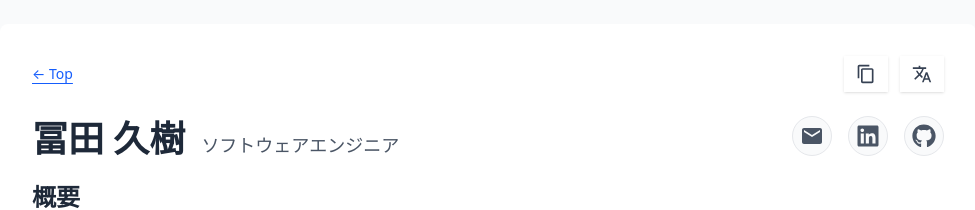
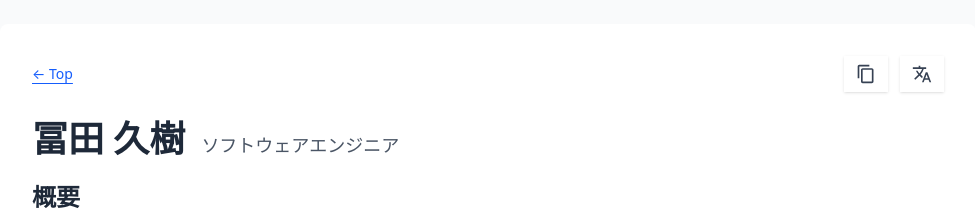
Before and after one commit to tomitahisaki/tomitahisaki.github.io, a React (Vite) app: page /resume in a window 1280 px wide. Shown: the top 210 px of the page, without its empty margins (152-1127 px from the left). Built offline with nearby package versions, Linux system fonts and the light colour scheme.

Commit message:
fix: header修正

```diff
--- a/src/components/Header.tsx
+++ b/src/components/Header.tsx
@@ -1,6 +1,5 @@
 import React from 'react';
 import { ResumeData } from '../types/resume';
-import { LinkedInIcon, GitHubIcon, EmailIcon } from './Icons';
 
 interface HeaderProps {
   data: ResumeData['header'];
@@ -15,19 +14,6 @@ export const Header: React.FC<HeaderProps> = ({ data }) => {
           <p className="text-lg font-normal m-0 text-gray-600 leading-snug">{data.title}</p>
         </div>
       </div>
-      <div className="flex items-center max-md:w-full max-md:justify-center">
-        <div className="flex gap-4 items-center">
-          <a href={`mailto:${data.email}`} className="inline-flex items-center justify-center w-10 h-10 rounded-full bg-gray-50 border border-gray-200 transition-all duration-300 ease-in-out no-underline hover:bg-gray-200 hover:-translate-y-0.5 hover:shadow-md" title="Email">
-            <EmailIcon className="email-icon" />
-          </a>
-          <a href={data.linkedin} target="_blank" rel="noopener noreferrer" className="inline-flex items-center justify-center w-10 h-10 rounded-full bg-gray-50 border border-gray-200 transition-all duration-300 ease-in-out no-underline hover:bg-gray-200 hover:-translate-y-0.5 hover:shadow-md" title="LinkedIn">
-            <LinkedInIcon className="linkedin-icon" />
-          </a>
-          <a href={data.github} target="_blank" rel="noopener noreferrer" className="inline-flex items-center justify-center w-10 h-10 rounded-full bg-gray-50 border border-gray-200 transition-all duration-300 ease-in-out no-underline hover:bg-gray-200 hover:-translate-y-0.5 hover:shadow-md" title="GitHub">
-            <GitHubIcon className="github-icon" />
-          </a>
-        </div>
-      </div>
     </header>
   );
 };
```
